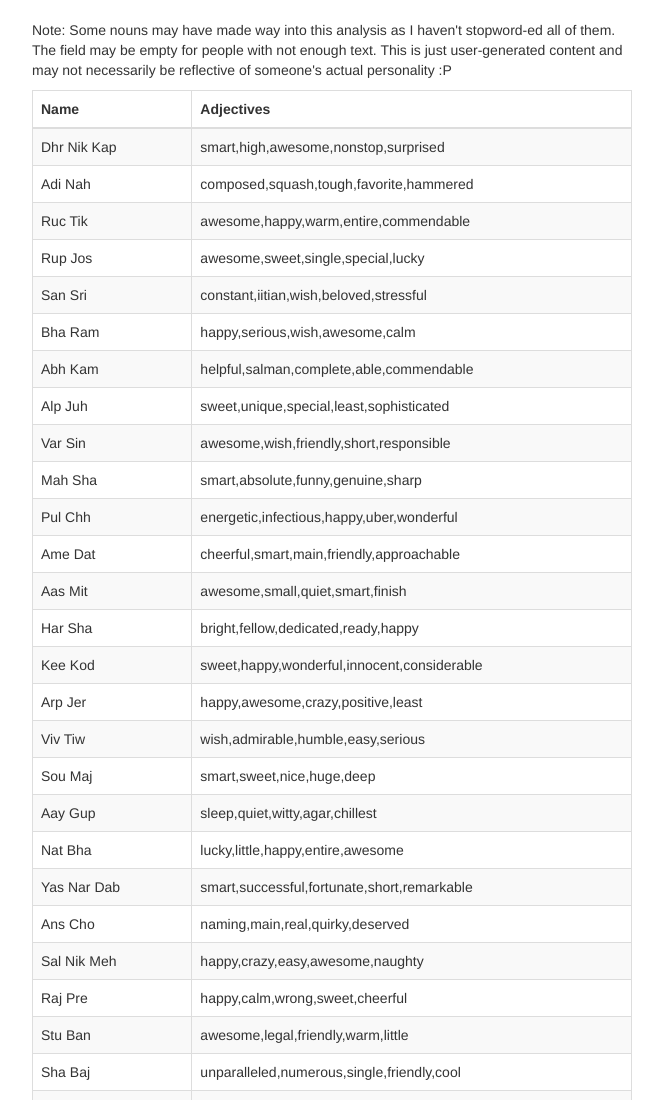
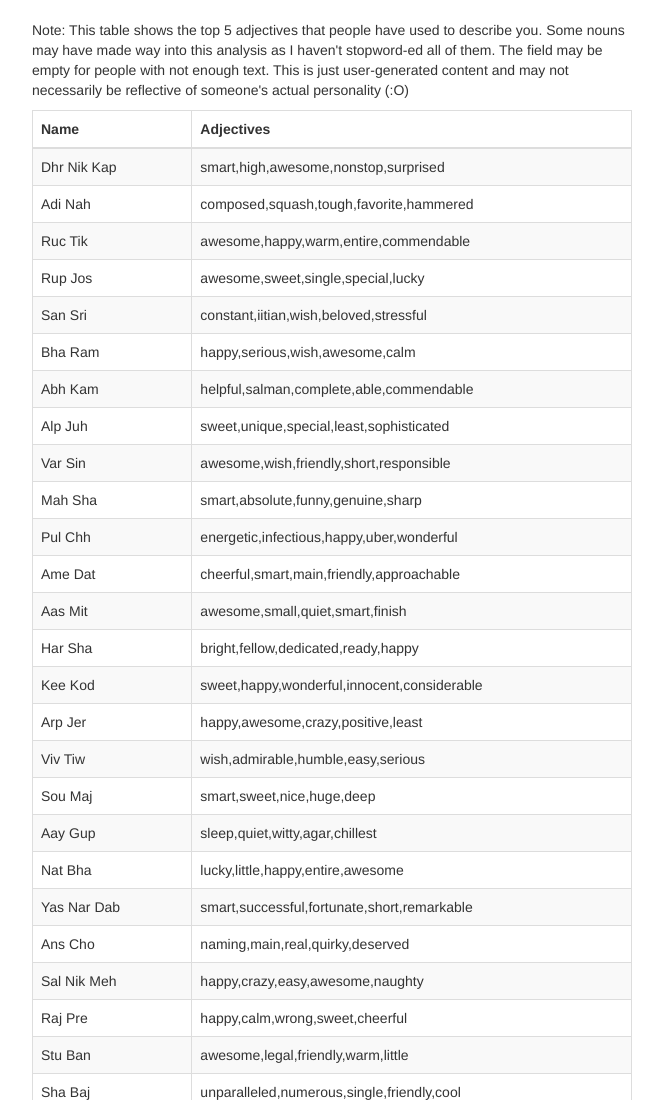
Before and after one commit to pixelpanoply/isbn, a plain HTML site: page adj.html in a window 1280 px wide. Shown: the top 1100 px of the page, without its empty margins (308-971 px from the left). Drawn offline with nearby package versions, Linux system fonts and the light colour scheme.

Commit message:
text change

```diff
--- a/adj.html
+++ b/adj.html
@@ -30,7 +30,7 @@
 <body>
     <div class = "container">
         <div class = "table-responsive table-container">
-            <p> Note: Some nouns may have made way into this analysis as I haven't stopword-ed all of them. The field may be empty for people with not enough text. This is just user-generated content and may not necessarily be reflective of someone's actual personality :P </p>
+            <p> Note: This table shows the top 5 adjectives that people have used to describe you. Some nouns may have made way into this analysis as I haven't stopword-ed all of them. The field may be empty for people with not enough text. This is just user-generated content and may not necessarily be reflective of someone's actual personality (:O) </p>
             <table class = "table table-bordered table-striped">
                 <thead>
                     <td><strong> Name </strong></td>
```
